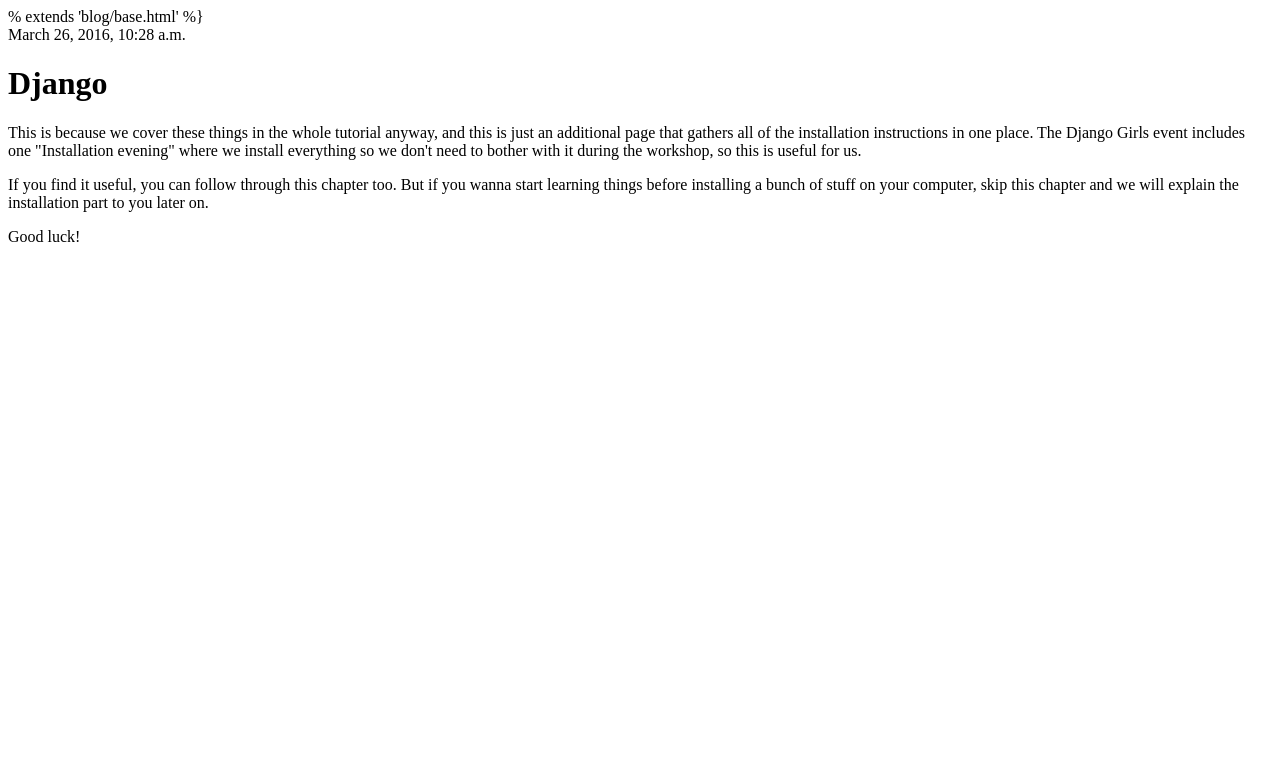
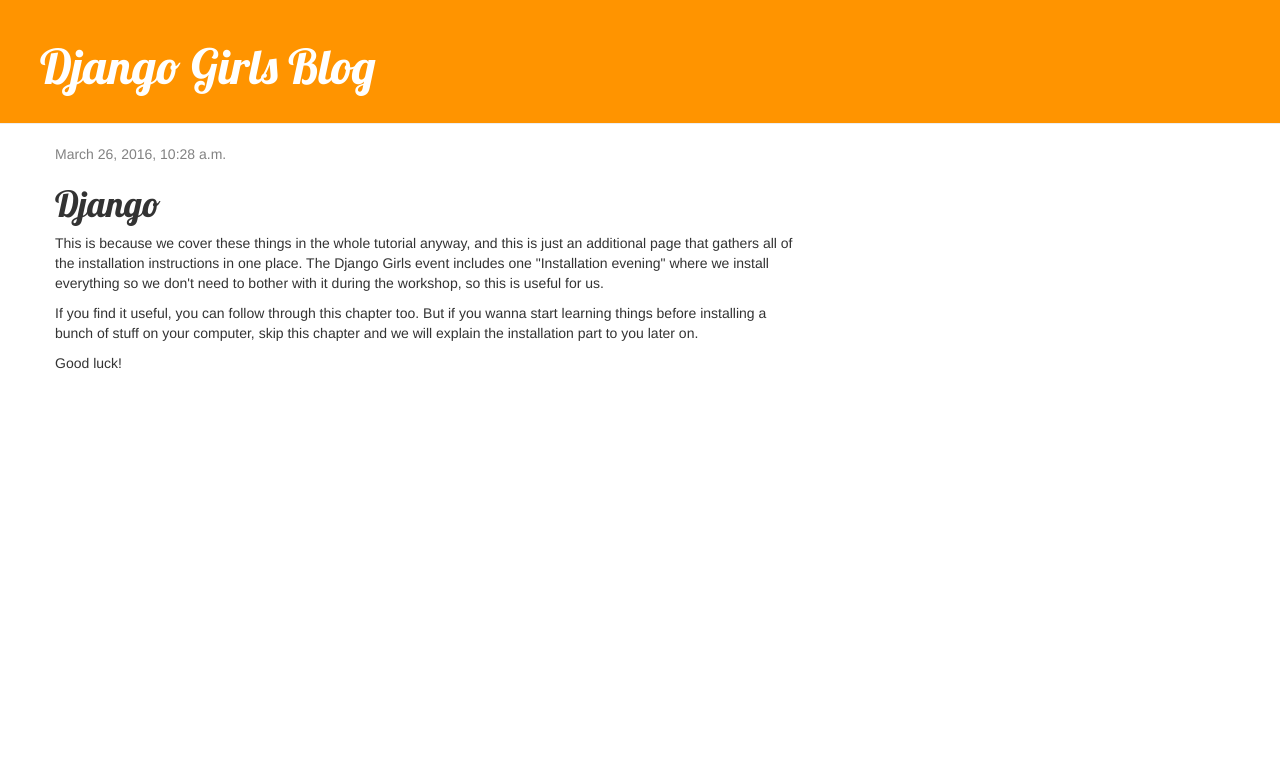
Before and after one commit to pistruiovitch/my-first-blog, a Django app: page /post/1/ in a window 1280 px wide. Shown: the top 783 px of the page. Run offline with Django 3.2, Linux system fonts and the light colour scheme; data comes from the database, SQL or seed files in the repository; some libraries are stand-ins or nearby versions.

Commit message:
Added view and template for detailed blog post as well as CSS for the site.

```diff
--- a/blog/templates/blog/post_detail.html
+++ b/blog/templates/blog/post_detail.html
@@ -1,4 +1,4 @@
-% extends 'blog/base.html' %}
+{% extends 'blog/base.html' %}
 
 {% block content %}
     <div class="post">
```
